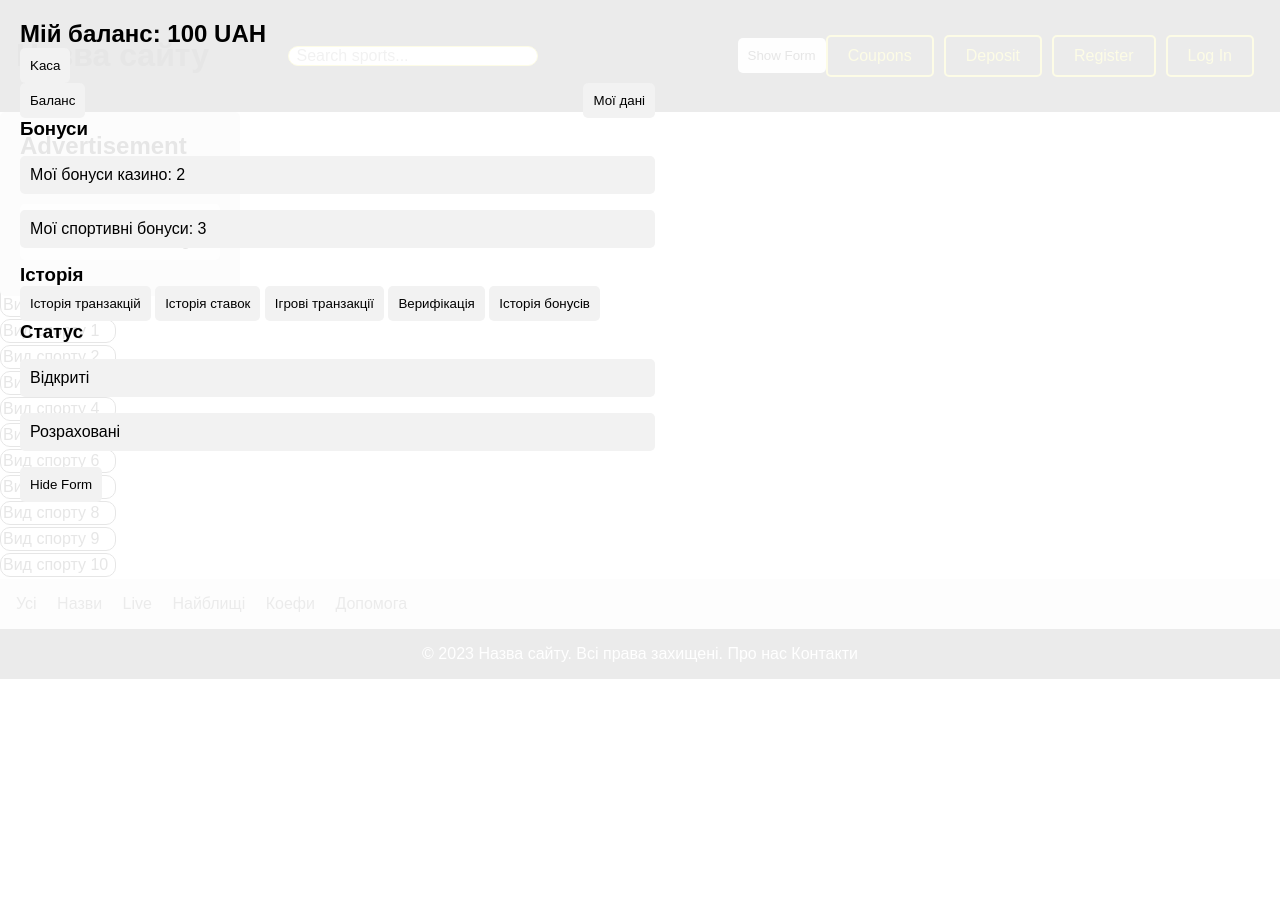
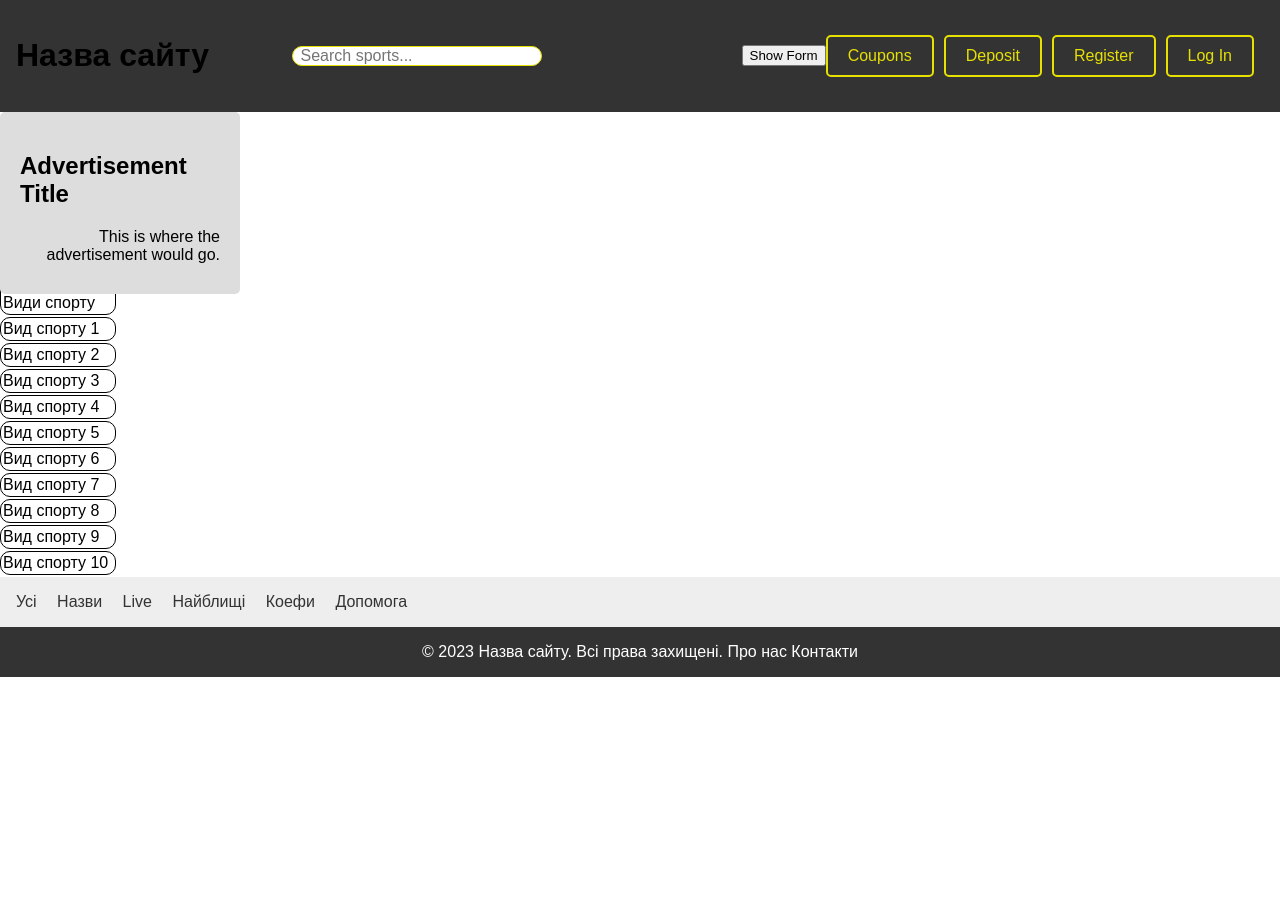
Before and after one commit to SashaAndru/Project, a PHP site: page / in a window 1280 px wide. Run offline with PHP 8.4, Linux system fonts and the light colour scheme.

Commit message:
obnova0.4

```diff
--- a/Style.css
+++ b/Style.css
@@ -76,11 +76,16 @@ body {
   }
 
 
+  .hidden {
+    display: none;
+  }
 
-  body {
-    font-family: Arial, sans-serif;
-    margin: 0;
-    padding: 0;
+  .form {
+    background-color: #fff;
+    padding: 20px;
+    border-radius: 5px;
+    box-shadow: 0 0 10px rgba(0, 0, 0, 0.2);
+    width: 50%;
   }
 
   #formContainer {
@@ -89,38 +94,35 @@ body {
     left: 0;
     width: 100%;
     height: 100%;
-    display: grid;
-    grid-template-columns: repeat(2, 1fr);
-    grid-template-rows: auto;
-    grid-gap: 10px;
-    padding: 20px;
-    background-color: rgba(255, 255, 255, 0.9);
-    z-index: 1000;
-    overflow: auto;
+    background-color: rgba(0, 0, 0, 0.4);
+    z-index: 1;
   }
 
-  h2, h3 {
-    grid-column: 1 / 3;
-    margin: 0;
-  }
-
-  button, p {
-    background-color: #f2f2f2;
-    border: none;
-    padding: 10px;
-    border-radius: 5px;
-    cursor: pointer;
-  }
-
-  button:hover {
-    background-color: #e6e6e6;
+  #formContainer form {
+    background-color: #fefefe;
+    position: absolute;
+    top: 45%;
+    left: 50%;
+    transform: translate(-50%, -50%);
+    padding: 20px;
+    border: 1px solid #888;
+    width: 20%;
+    max-width: 600px;
+    box-sizing: border-box;
   }
 
   .button-group {
+    margin: 10px 0;
     display: flex;
-    justify-content: space-between;
+    flex-direction: column;
+    justify-content: flex-start;
   }
 
-  .hidden {
-    display: none;
+  .button-group button {
+    margin: 10px;
   }
+  p {
+    text-align: right;
+    margin: 0 0 10px 0;
+    width: 100%;
+  }
--- a/index.html
+++ b/index.html
@@ -46,40 +46,77 @@
     </nav>
 
 
+
+
     <div id="formContainer" class="hidden">
       <form>
         <!-- Balance section -->
         <h2>Мій баланс: 100 UAH</h2>
+        <p>Відкриті</p>
+        <p>Розраховані</p>
+        <div class="button-group">
+        <button>Kaca</button>
+        <button>Баланс</button>
+        <button>Мої дані</button>
+        <button>Бонуси</button>
+        <button>Мої бонуси казино: 2</button>
+        <button>Мої спортивні бонуси: 3</button>
+        <button>Історія</button>
+        <button>Історія транзакцій</button>
+        <button>Історія ставок</button>
+        <button>Ігрові транзакції</button>
+        <button>Верифікація</button>
+        <button>Історія бонусів</button>
+        </div>
+
+        <!-- Hide form button -->
+        <button id="hideFormButton">Hide Form</button>
+      </form>
+    </div>
+
+
+
+
+
+
+
+
+
+
+<!--
+    <div id="formContainer" class="hidden">
+      <form>
+
+        <h2>Мій баланс: 100 UAH</h2>
         <button>Kaca</button>
 
-        <!-- Buttons section -->
+
         <div class="button-group">
           <button>Баланс</button>
           <button>Мої дані</button>
         </div>
 
-        <!-- Bonuses section -->
+
         <h3>Бонуси</h3>
         <p>Мої бонуси казино: 2</p>
         <p>Мої спортивні бонуси: 3</p>
 
-        <!-- History section -->
-        <h3>Історія</h3>
+           <h3>Історія</h3>
         <button>Історія транзакцій</button>
         <button>Історія ставок</button>
         <button>Ігрові транзакції</button>
         <button>Верифікація</button>
         <button>Історія бонусів</button>
 
-        <!-- Status section -->
+
         <h3>Статус</h3>
         <p>Відкриті</p>
         <p>Розраховані</p>
 
-        <!-- Hide form button -->
+         Hide form button
         <button id="hideFormButton">Hide Form</button>
       </form>
-    </div>
+    </div>-->
     <footer>
       &copy; 2023 Назва сайту. Всі права захищені.
       Про нас
--- a/js/JavaScript.js
+++ b/js/JavaScript.js
@@ -21,6 +21,33 @@ const searchInput = document.getElementById('searchInput');
 
 
 //form
+
+const showFormButton = document.getElementById('showFormButton');
+const hideFormButton = document.getElementById('hideFormButton');
+const formContainer = document.getElementById('formContainer');
+
+showFormButton.addEventListener('click', () => {
+  formContainer.classList.remove('hidden');
+});
+
+hideFormButton.addEventListener('click', () => {
+  formContainer.classList.add('hidden');
+});
+
+
+
+
+
+
+
+
+
+
+
+
+
+
+/*
 document.getElementById('showFormButton').addEventListener('click', function() {
   const formContainer = document.createElement('div');
   formContainer.innerHTML = `
@@ -69,4 +96,4 @@ document.getElementById('hideFormButton').addEventListener('click', function() {
   document.getElementById('formContainer').remove();
   document.getElementById('showFormButton').classList.remove('hidden');
   document.getElementById('hideFormButton').classList.add('hidden');
-});
+});*/
```
